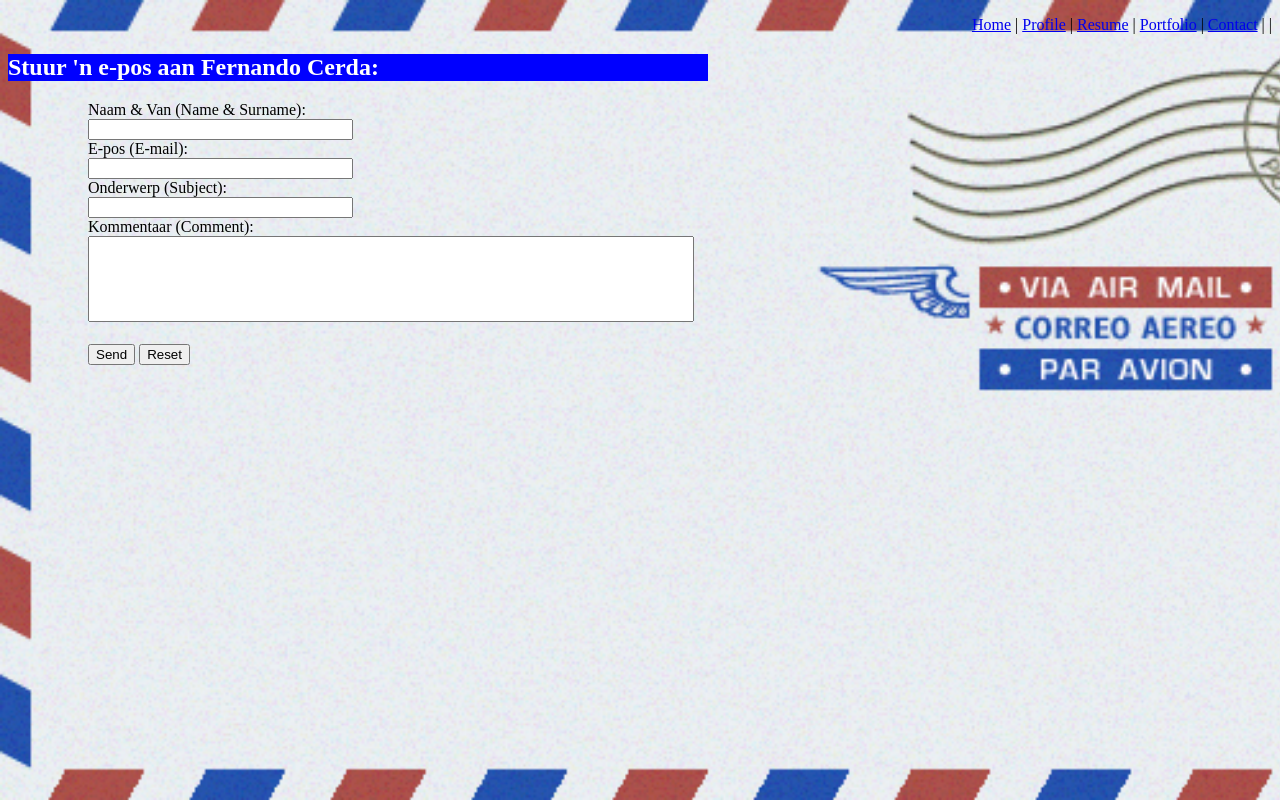
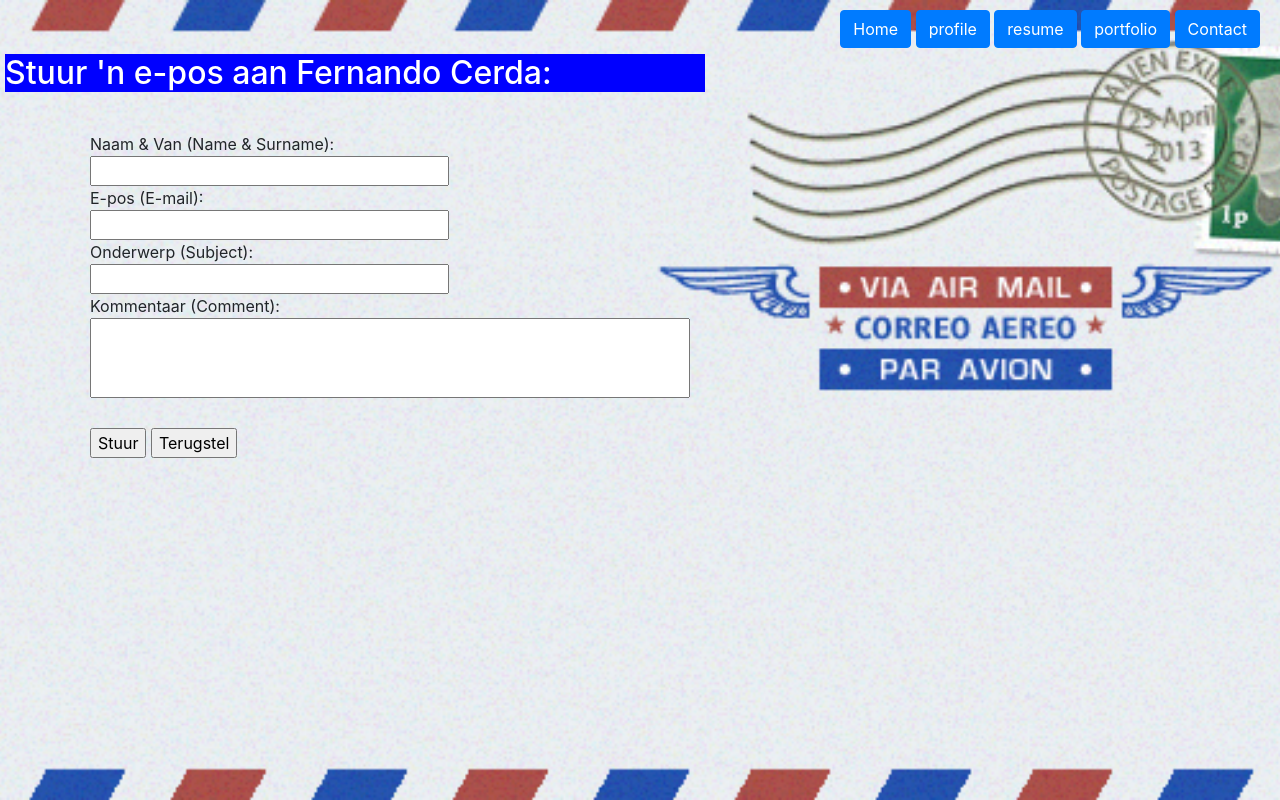
Before and after one commit to fcerda/Project-1, a plain HTML site: page contact.html in a window 1280 px wide. Drawn offline with nearby package versions, Linux system fonts and the light colour scheme.

Commit message:
Add files via upload

```diff
--- a/contact.html
+++ b/contact.html
@@ -1,20 +1,52 @@
 <!DOCTYPE html>
 <html>
+<head>
+
+    <!-- CSS only -->
+<link rel="stylesheet" href="https://stackpath.bootstrapcdn.com/bootstrap/4.5.2/css/bootstrap.min.css" integrity="sha384-JcKb8q3iqJ61gNV9KGb8thSsNjpSL0n8PARn9HuZOnIxN0hoP+VmmDGMN5t9UJ0Z" crossorigin="anonymous">
+
+<!-- JS, Popper.js, and jQuery -->
+<script src="https://code.jquery.com/jquery-3.5.1.slim.min.js" integrity="sha384-DfXdz2htPH0lsSSs5nCTpuj/zy4C+OGpamoFVy38MVBnE+IbbVYUew+OrCXaRkfj" crossorigin="anonymous"></script>
+<script src="https://cdn.jsdelivr.net/npm/popper.js@1.16.1/dist/umd/popper.min.js" integrity="sha384-9/reFTGAW83EW2RDu2S0VKaIzap3H66lZH81PoYlFhbGU+6BZp6G7niu735Sk7lN" crossorigin="anonymous"></script>
+<script src="https://stackpath.bootstrapcdn.com/bootstrap/4.5.2/js/bootstrap.min.js" integrity="sha384-B4gt1jrGC7Jh4AgTPSdUtOBvfO8shuf57BaghqFfPlYxofvL8/KUEfYiJOMMV+rV" crossorigin="anonymous"></script>
+
+</head>
 <body>
 
 <style>
     body {
+      background-color: #EBF4FA;
       background-image: url('air-mail.png');
       background-repeat: no-repeat;
       background-attachment: fixed;
-      background-size: cover;
+      background-size: auto 100%;
+      background-position: center center;
+
+    }
+
+    a{
+      color:black;
     }
 
     h2 {
   		background-color: blue;
   		color: white;
+      width:200px;
+      transition: all 0.3s linear;
+    }
+
+
+    h2 {
+      background-color: blue;
+      color: white;
       width:700px;
-}
+    }
+
+
+
+
+
+
 textarea {
   resize:none;
   width:600px;
@@ -25,20 +57,20 @@ textarea {
 	</style>
 
 
-<NAV>
+<NAV style="position:sticky; top:10px; margin-right: 20px;">
 <P ALIGN="RIGHT">
-<a href="index.html">Home</a> |
-<a href="profile.html">Profile</a> |
-<a href="resume.html">Resume</a> |
-<a href="portfolio.html">Portfolio</a> |
-<a href="contact.html">Contact</a> |  |</P>
+<a class="btn btn-primary" href="index.html" role="button">Home</a>
+<a class="btn btn-primary" href="profile.html" role="button">profile</a>
+<a class="btn btn-primary" href="resume.html" role="button">resume</a>
+<a class="btn btn-primary" href="index.html" role="button">portfolio</a>
+<a class="btn btn-primary" href="contact.html" role="button">Contact</a>
 </NAV>
 
-<h2>Stuur 'n e-pos aan Fernando Cerda:</h2>
+<h2 style="margin-left:5px;">Stuur 'n e-pos aan Fernando Cerda:</h2>
 
 <form action="mailto:f_cerda@hotmail.com" method="post" enctype="text/plain">
 
-<div style="margin-left: 80px">
+<div style="margin-left: 90px; margin-top: 40px;">
 Naam & Van (Name & Surname):<br>
 <input type="text" name="Naam" size="30"><br>
 E-pos (E-mail):<br>
@@ -47,8 +79,8 @@ Onderwerp (Subject):<br>
 <input type="text" name="Onderwerp" size="30"><br>
 Kommentaar (Comment):<br>
 <textarea type="text" name="Kommentaar" size="25"></textarea><br><br>
-<input type="submit" value="Send">
-<input type="reset" value="Reset">
+<input type="submit" value="Stuur">
+<input type="reset" value="Terugstel">
 </div>
 </form>
 
```
Also changed, not shown: github.png (added).
